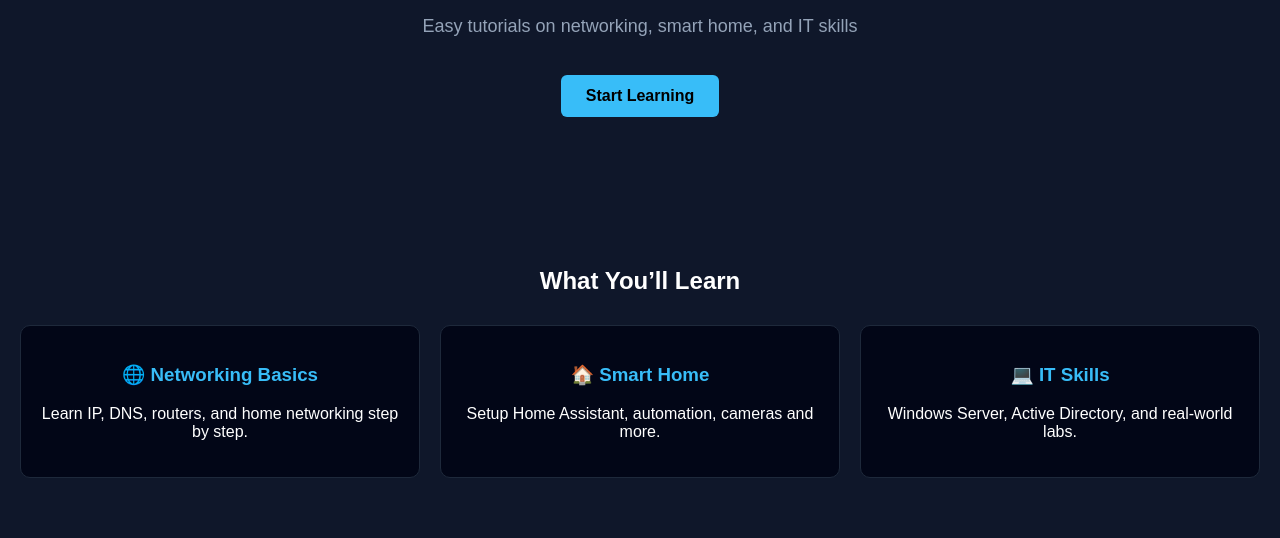
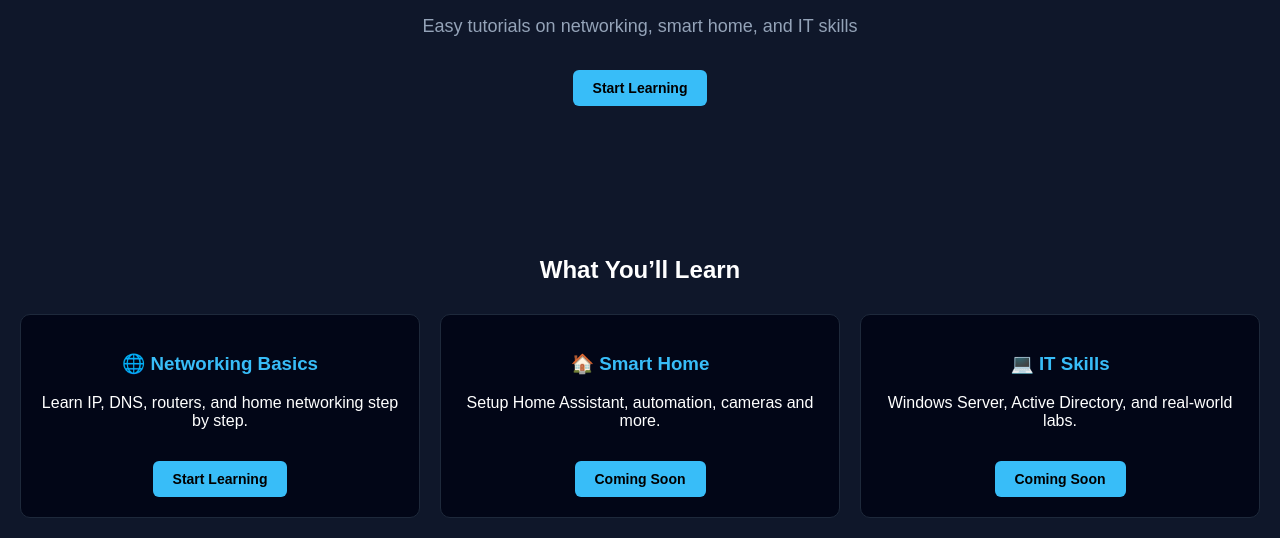
Before and after one commit to ktechlab9/tech, a plain HTML site: page index.html in a window 1280 px wide. Shown: the part 262-800 px from the top of the page. Drawn offline with Linux system fonts and the light colour scheme.

Commit message:
Update button styles and link structure in index.html
Updated Pages Link for Networking

```diff
--- a/index.html
+++ b/index.html
@@ -52,13 +52,14 @@
 
     .btn {
       display: inline-block;
-      margin-top: 20px;
-      padding: 12px 25px;
+      margin-top: 15px;
+      padding: 10px 20px;
       background: #38bdf8;
       color: #000;
       border-radius: 6px;
       text-decoration: none;
       font-weight: bold;
+      font-size: 14px;
     }
 
     .section {
@@ -82,6 +83,16 @@
 
     .card h3 {
       color: #38bdf8;
+    }
+
+    /* FIXED LINK STYLE */
+    .card h3 a {
+      color: #38bdf8;
+      text-decoration: none;
+    }
+
+    .card h3 a:hover {
+      text-decoration: underline;
     }
 
     footer {
@@ -110,7 +121,7 @@
 <section class="hero">
   <h2>Learn Tech the Simple Way</h2>
   <p>Easy tutorials on networking, smart home, and IT skills</p>
-  <a href="#" class="btn">Start Learning</a>
+  <a href="start.html" class="btn">Start Learning</a>
 </section>
 
 <section class="section">
@@ -118,19 +129,25 @@
 
   <div class="cards">
 
+    <!-- Networking -->
     <div class="card">
-      <h3>🌐 Networking Basics</h3>
+      <h3><a href="networking.html">🌐 Networking Basics</a></h3>
       <p>Learn IP, DNS, routers, and home networking step by step.</p>
+      <a href="networking.html" class="btn">Start Learning</a>
     </div>
 
+    <!-- Smart Home -->
     <div class="card">
       <h3>🏠 Smart Home</h3>
       <p>Setup Home Assistant, automation, cameras and more.</p>
+      <a href="#" class="btn">Coming Soon</a>
     </div>
 
+    <!-- IT Skills -->
     <div class="card">
       <h3>💻 IT Skills</h3>
       <p>Windows Server, Active Directory, and real-world labs.</p>
+      <a href="#" class="btn">Coming Soon</a>
     </div>
 
   </div>
```
